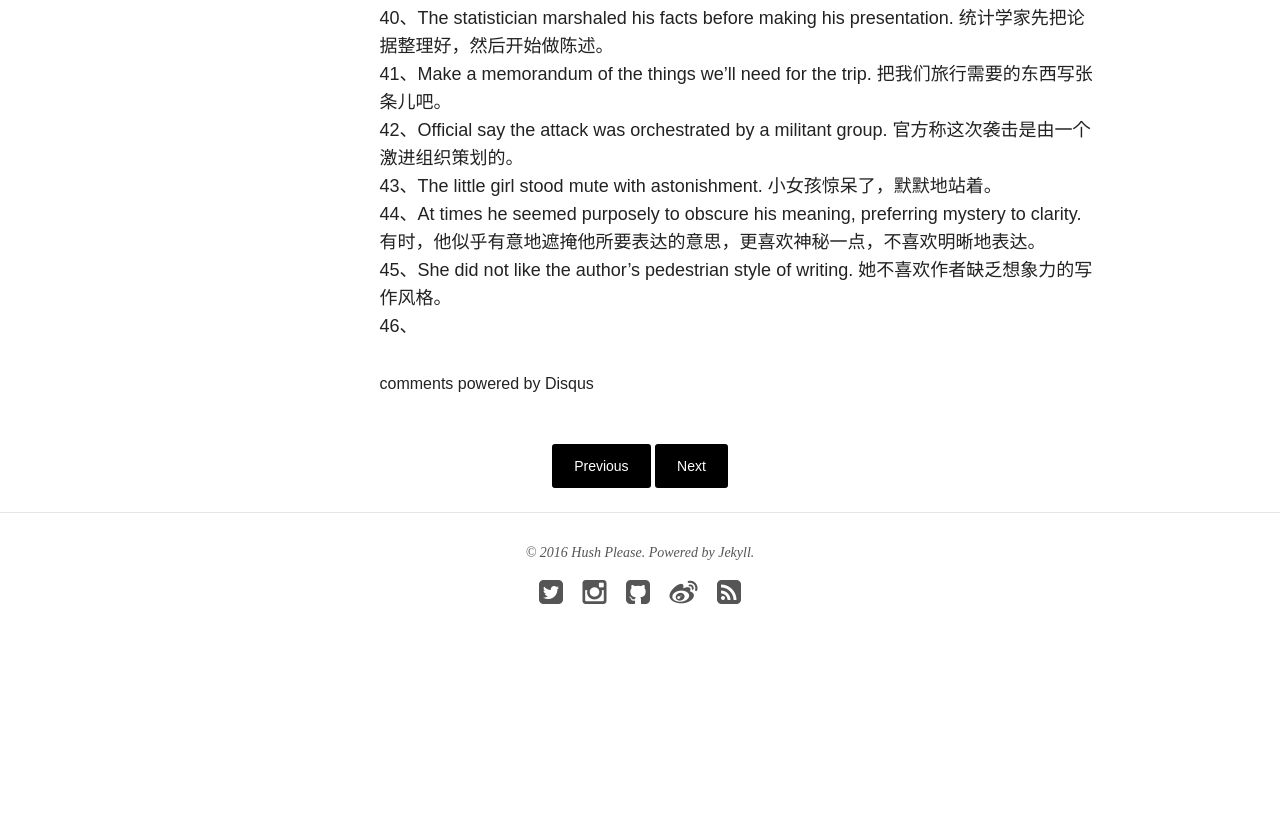
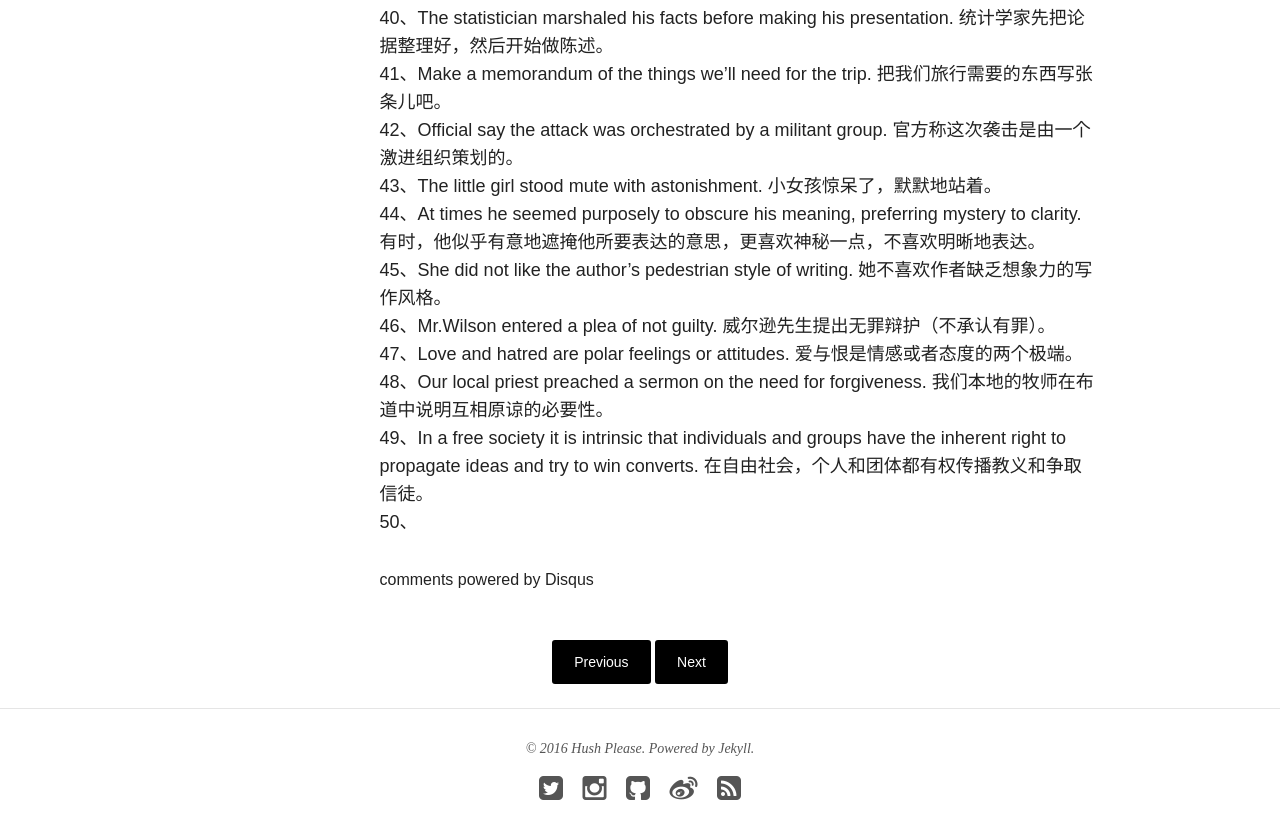
Before and after one commit to hushPlease/hushPlease.github.io, a Jekyll site: the page built from _posts/blog/2016-07-18-sentences-take-down.md, in a window 1280 px wide and 900 px high, scrolled down 3054 px. Shown: the top 839 px of the window. Built offline with Jekyll 4.4.1, drawn with Linux system fonts in a browser that asks for light colours; nearby versions of some CDN libraries; comment, search, counter and statistics services are not loaded; before the commit the page ends 3758 px from its top, so only the background shows below that; some of the changed text lies outside the part shown.

Commit message:
Update post.

```diff
--- a/_posts/blog/2016-07-18-sentences-take-down.md
+++ b/_posts/blog/2016-07-18-sentences-take-down.md
@@ -60,4 +60,8 @@ comments: true
 43、The little girl stood mute with astonishment. 小女孩惊呆了，默默地站着。
 44、At times he seemed purposely to obscure his meaning, preferring mystery to clarity. 有时，他似乎有意地遮掩他所要表达的意思，更喜欢神秘一点，不喜欢明晰地表达。
 45、She did not like the author's pedestrian style of writing. 她不喜欢作者缺乏想象力的写作风格。
-46、
+46、Mr.Wilson entered a plea of not guilty. 威尔逊先生提出无罪辩护（不承认有罪）。
+47、Love and hatred are polar feelings or attitudes. 爱与恨是情感或者态度的两个极端。
+48、Our local priest preached a sermon on the need for forgiveness. 我们本地的牧师在布道中说明互相原谅的必要性。
+49、In a free society it is intrinsic that individuals and groups have the inherent right to propagate ideas and try to win converts. 在自由社会，个人和团体都有权传播教义和争取信徒。
+50、
```
Also changed, not shown: other parts of _posts/blog/2016-07-18-sentences-take-down.md (+1 -1 lines).
